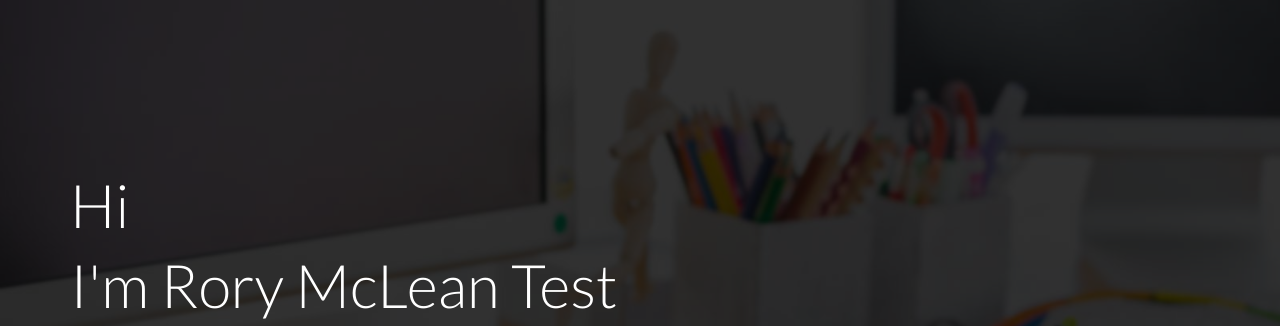
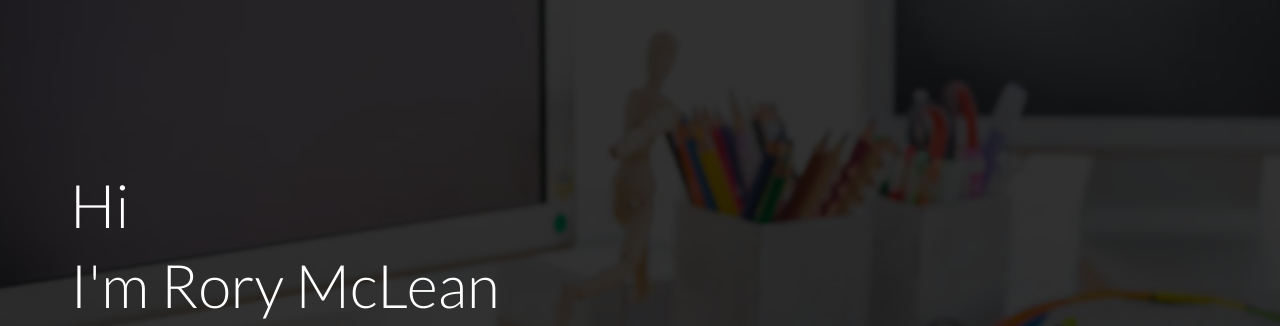
Before and after one commit to RoryDonaldMcLean/RoryDonaldMcLean.github.io, a plain HTML site: page index.html in a window 1280 px wide. Shown: the top 326 px of the page. Drawn offline with nearby package versions, Linux system fonts and the light colour scheme.

```diff
--- a/index.html
+++ b/index.html
@@ -32,7 +32,7 @@
 		<div class="absolute-center">
 		<div class="row">
 			<div class="col-sm-7">
-				<h1 class="info animated fadeInDown"><a href="" class="logo">Hi<br>I'm <u>Rory McLean Test</u></a><br><b>Website Currently In Development.<span></span><br><span></span><br></b></h1>
+				<h1 class="info animated fadeInDown"><a href="" class="logo">Hi<br>I'm <u>Rory McLean </u></a><br><b>Website Currently In Development.<span></span><br><span></span><br></b></h1>
 				<a href="#works" class="btn scroll animated bounceInUp">View My Works</a><a href="#contact" class="btn scroll animated bounceInDown">Contact</a>
 			</div>
 			<div class="col-sm-4 col-sm-offset-1">
```
